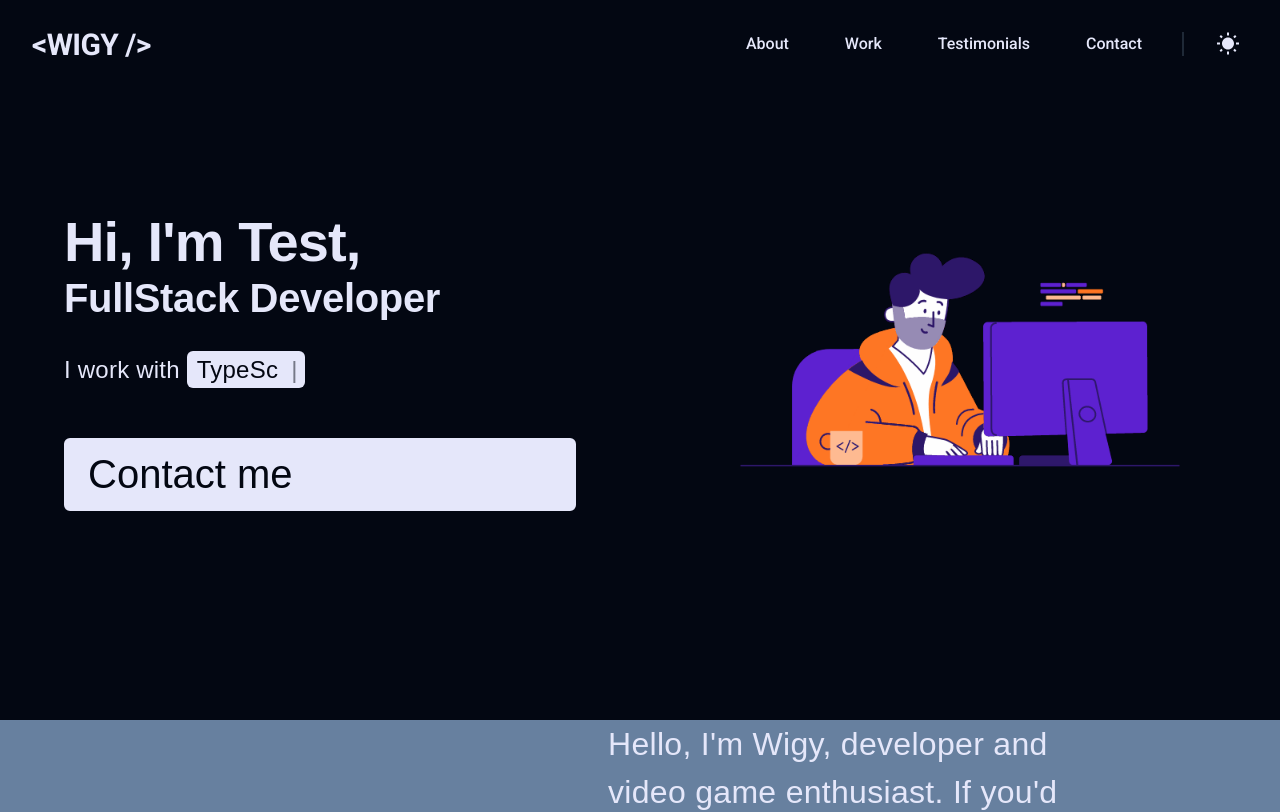
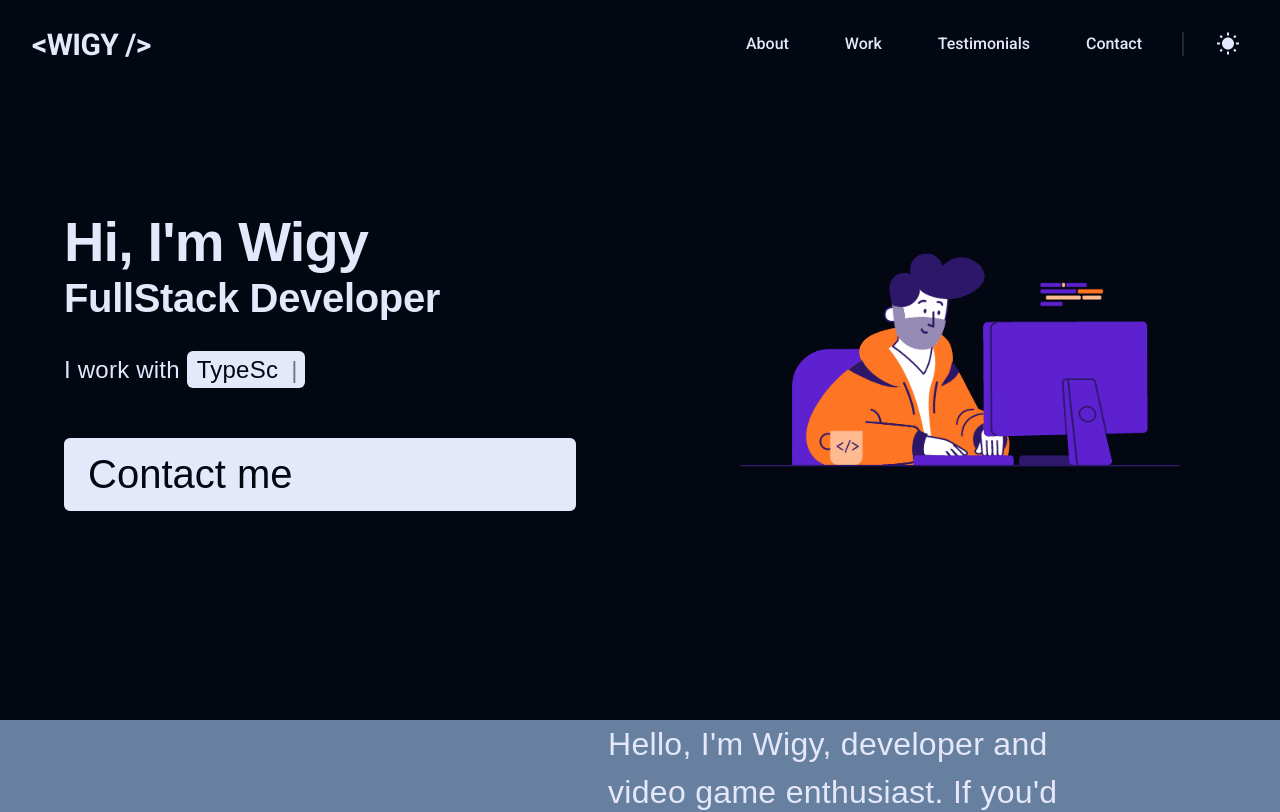
Before and after one commit to mrwigy/mrwigyfr, a React (Vite) app: page / in a window 1280 px wide. Shown: the top 812 px of the page. Built offline with nearby package versions, Linux system fonts and the light colour scheme.

Commit message:
Update docker & nginx

```diff
--- a/index.html
+++ b/index.html
@@ -4,7 +4,7 @@
 		<meta charset="UTF-8" />
 		<link rel="icon" type="image/svg+xml" href="/vite.svg" />
 		<meta name="viewport" content="width=device-width, initial-scale=1.0" />
-		<title>bbtesDDt | FullStack Developer</title>
+		<title>Mr__Wigy | FullStack Developer</title>
 		<link rel="apple-touch-icon" sizes="180x180" href="/favicon/apple-touch-icon.png" />
 		<link rel="icon" type="image/png" sizes="32x32" href="/favicon/favicon-32x32.png" />
 		<link rel="icon" type="image/png" sizes="16x16" href="/favicon/favicon-16x16.png" />
--- a/src/views/Header.tsx
+++ b/src/views/Header.tsx
@@ -35,7 +35,7 @@ export default class Header extends Component<any, HeaderState> {
 			<Stack className='header'>
 				<Stack className='header_left'>
 					<Typography variant='h1' className='header_left_h1'>
-						<Typewriter words={["Hi, I'm Test,"]} loop={1} />
+						<Typewriter words={["Hi, I'm Wigy"]} loop={1} />
 					</Typography>
 					<Typography variant='h2' className='header_left_h2'>
 						<Typewriter words={['FullStack Developer']} loop={1} />
```
